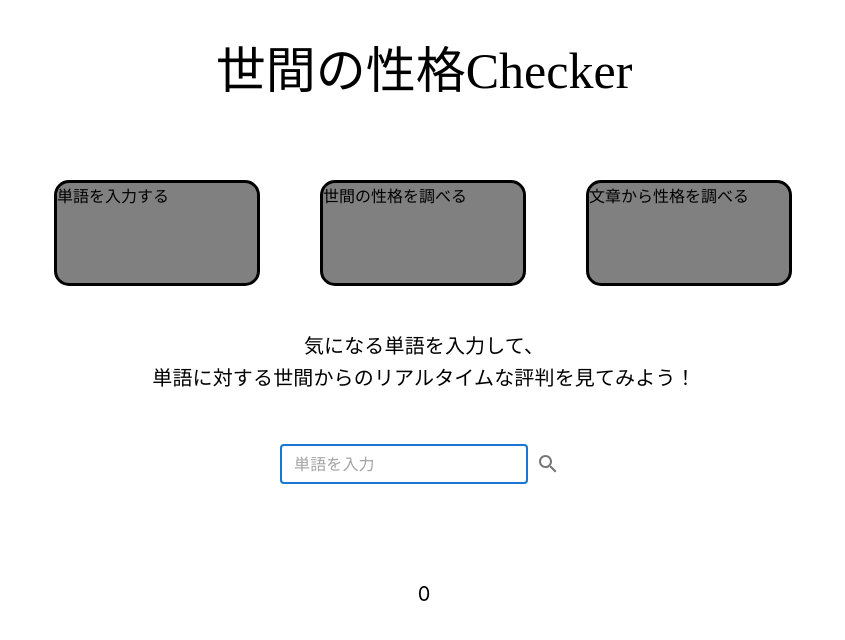
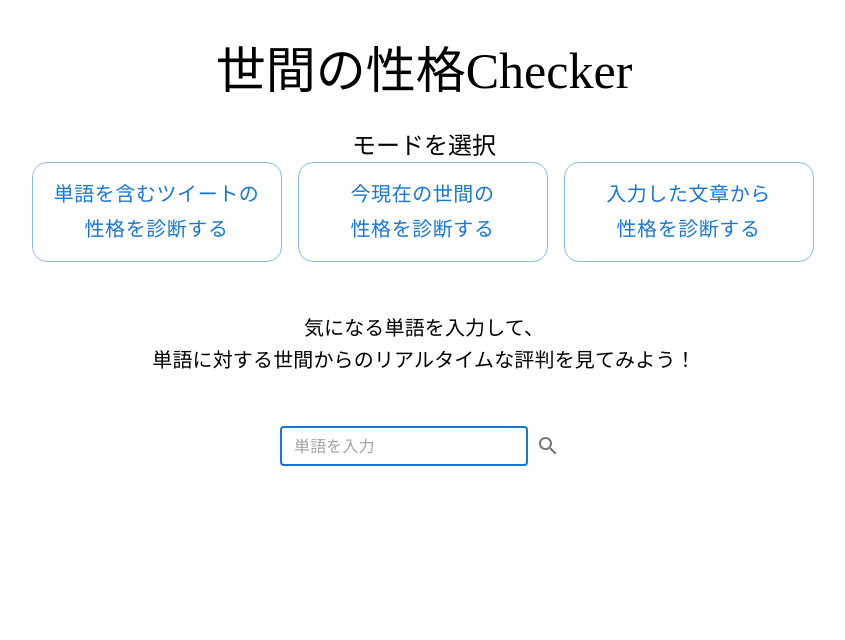
Before and after one commit to tkmtakada/reputation_checker, a React (Create React App) app in the folder frontend/: page / in a window 1280 px wide. Shown: the top 640 px of the page, without its empty margins (216-1061 px from the left). Built offline with nearby package versions, Linux system fonts and the light colour scheme.

Commit message:
add: モード切替のボタン3種類追加

```diff
--- a/frontend/src/App.tsx
+++ b/frontend/src/App.tsx
@@ -1,63 +1,63 @@
 import React, { useState } from 'react';
 import styled from 'styled-components';
 import { CheckByKeyword } from 'pages/checkbykeyword/CheckByKeyword';
+import { Button, Stack } from '@mui/material';
+import Typography from '@mui/material/Typography';
+import { CheckBySentence } from 'pages/checkbysentence/CheckBySentence';
 
 const backgroundCSS = {
-  background: 'linear-gradient(-225deg, #2CD8D5 0%, #C5C1FF 56%, #FFBAC3 100%)',
+  // background: 'linear-gradient(-225deg, #2CD8D5 0%, #C5C1FF 56%, #FFBAC3 100%)',
   height: '100vh',
+  width: '800px',
+  margin: 'auto'
 }
 
 const StyledHeader = styled.header`
   height: 100px;
   text-align: center;
+  margin: auto;
   font-size: 50px;
   font-family: 'Cherry Swash', cursive;
   padding-top: 30px;
 `;
 
 const ModeButtonContainer = styled.div`
-  height: 200px;
-  width: 800px;
+  height: 150px;
+  width: 785px;
   margin: auto;
   // background-color: gray;
   display: flex;
 `;
 
-const ModeButton = styled.div`
-  height: 100px;
-  width: 200px;
-  margin: 50px 30px 50px 30px;
-  background-color: gray;
-  border: solid;
-  border-radius: 15px;
-  display: flex;
-`;
-
-// const StyledFooter = styled.footer`
-//   // height: 100px;
-//   text-align: center;
-//   font-size: 20px;
-//   // padding-top: 30px;
-// `;
-
 function App() {
   const [ mode, setMode ] = useState(0);
 
+  const Mode = ({mode}: {mode: number}) => {
+    switch(mode) {
+      case 0:
+        return <CheckByKeyword />;
+      case 1:
+        return <>世間の性格診断</>;
+      case 2:
+        return <CheckBySentence />;
+    }
+    return null;
+  }
+
   return (
-    // <div style={backgroundCSS}>
-    <div>
+    <div style={backgroundCSS}>
       <StyledHeader>
         世間の性格Checker
       </StyledHeader>
+      <Typography  variant="h5" textAlign={'center'}>モードを選択</Typography>
       <ModeButtonContainer>
-        <ModeButton onClick={() => setMode(0)}>単語を入力する</ModeButton>
-        <ModeButton onClick={() => setMode(1)}>世間の性格を調べる</ModeButton>
-        <ModeButton onClick={() => setMode(2)}>文章から性格を調べる</ModeButton>
+        <Stack spacing={2} direction="row">
+          <Button variant="outlined" sx={{width:'250px', height:'100px', borderRadius:'15px', fontSize:'20px'}} onClick={() => setMode(0)}>単語を含むツイートの<br/>性格を診断する</Button>
+          <Button variant="outlined" sx={{width:'250px', height:'100px', borderRadius:'15px', fontSize:'20px'}} onClick={() => setMode(1)}>今現在の世間の<br/>性格を診断する</Button>
+          <Button variant="outlined" sx={{width:'250px', height:'100px', borderRadius:'15px', fontSize:'20px'}} onClick={() => setMode(2)}>入力した文章から<br/>性格を診断する</Button>
+        </Stack>
       </ModeButtonContainer>
-      <CheckByKeyword mode={mode}/>
-      {/* <StyledFooter>
-        by team Hampo
-      </StyledFooter> */}
+      <Mode mode={mode}/>
     </div>
   );
 }
--- a/frontend/src/components/SearchBox.tsx
+++ b/frontend/src/components/SearchBox.tsx
@@ -1,11 +1,8 @@
-import React, { useEffect, useState } from 'react';
+import React, { useState } from 'react';
 import styled from 'styled-components';
 import IconButton from "@mui/material/IconButton";
 import SearchIcon from '@mui/icons-material/Search';
 import TextField from "@mui/material/TextField";
-import { Box } from '@mui/material';
-import { fetchReputationDataByKeyword } from 'pages/checkbykeyword/api/fetchReputationDataByKeyword';
-
 
 const StyledSearchBox = styled.div`
   margin: 'auto';
@@ -18,7 +15,6 @@ export const SearchBox = ({setQuery}: {setQuery: (query: string) => void}) => {
   const handleSubmit = () => {
     setQuery(word);
   }
-
 
   return (
     <StyledSearchBox>
--- a/frontend/src/pages/checkbykeyword/CheckByKeyword.tsx
+++ b/frontend/src/pages/checkbykeyword/CheckByKeyword.tsx
@@ -34,11 +34,9 @@ const StyledResult = styled.div`
   margin-top: 50px;
 `;
 
-export const CheckByKeyword = (props: {mode: number}) => {
+export const CheckByKeyword = () => {
   const [ query, setQuery ] = useState("");
   const [ post, setPost ] = useState<responseByKeyword>();
-
-  const {mode} = props;
 
   useEffect(() => {
     if (query) fetchReputationDataByKeyword(query, setPost);
@@ -80,7 +78,6 @@ export const CheckByKeyword = (props: {mode: number}) => {
         <br/>
         {post ? <ResultMbti mbti={post.mbti} /> : ""}
       </StyledResult>
-      {mode}
     </StyledContainer>
   )
 }
--- /dev/null
+++ b/frontend/src/pages/checkbysentence/CheckBySentence.tsx
@@ -0,0 +1,37 @@
+import styled from 'styled-components';
+import { Typography } from '@mui/material';
+import { SearchBox } from "components/SearchBox"
+import { useEffect, useState } from 'react';
+
+const StyledContainer = styled.div`
+  width: 700px;
+  margin: auto;
+  height: 70px;
+  text-align: center;
+  font-size: 20px;
+`;
+
+const StyledResult = styled.div`
+  margin: 'auto';
+  margin-top: 50px;
+`;
+
+export const CheckBySentence = () => {
+  const [ query, setQuery ] = useState("");
+  const [ post, setPost ] = useState("");
+
+  useEffect(() => {}, []);
+
+  return (
+    <StyledContainer>
+      <Typography variant="h6">
+        入力した文章をMBTI診断してみよう！      </Typography>
+      <SearchBox setQuery={setQuery}/>
+      <StyledResult>
+        {post ? `「${query}」にまつわるワードクラウド` : ""}
+        <br/>
+        {post ? `「${query}」を気になっている人たちのMBTI診断結果は...` : ""}
+      </StyledResult>
+    </StyledContainer>
+  )
+}
```
